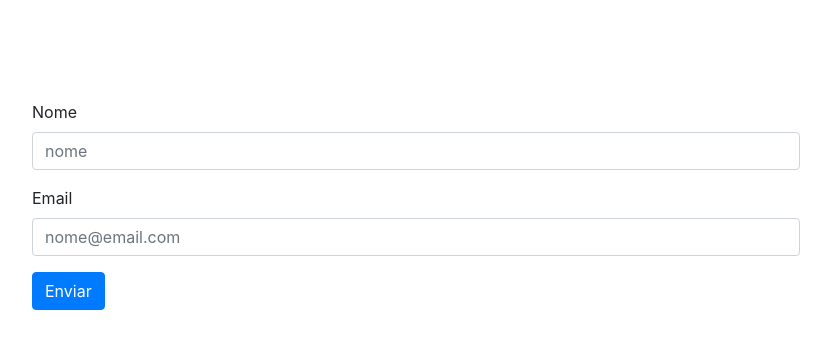
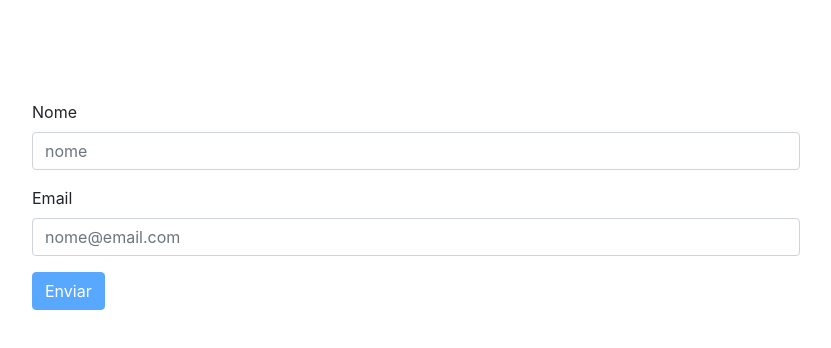
Before and after one commit to kintorres/angularforms-example, an Angular app: page / in a window 1280 px wide. Shown: the top 348 px of the page, without its empty margins (224-1055 px from the left). Built offline with nearby package versions, Linux system fonts and the light colour scheme.

Commit message:
Adiciona validação no botão de envio do form

```diff
--- a/src/app/template-form/template-form.component.html
+++ b/src/app/template-form/template-form.component.html
@@ -16,6 +16,6 @@
     </div>
   </div>
 
-  <button type="submit" class="btn btn-primary">Enviar</button>
+  <button type="submit" class="btn btn-primary" [disabled]="!f.valid">Enviar</button>
 
 </form>
```
